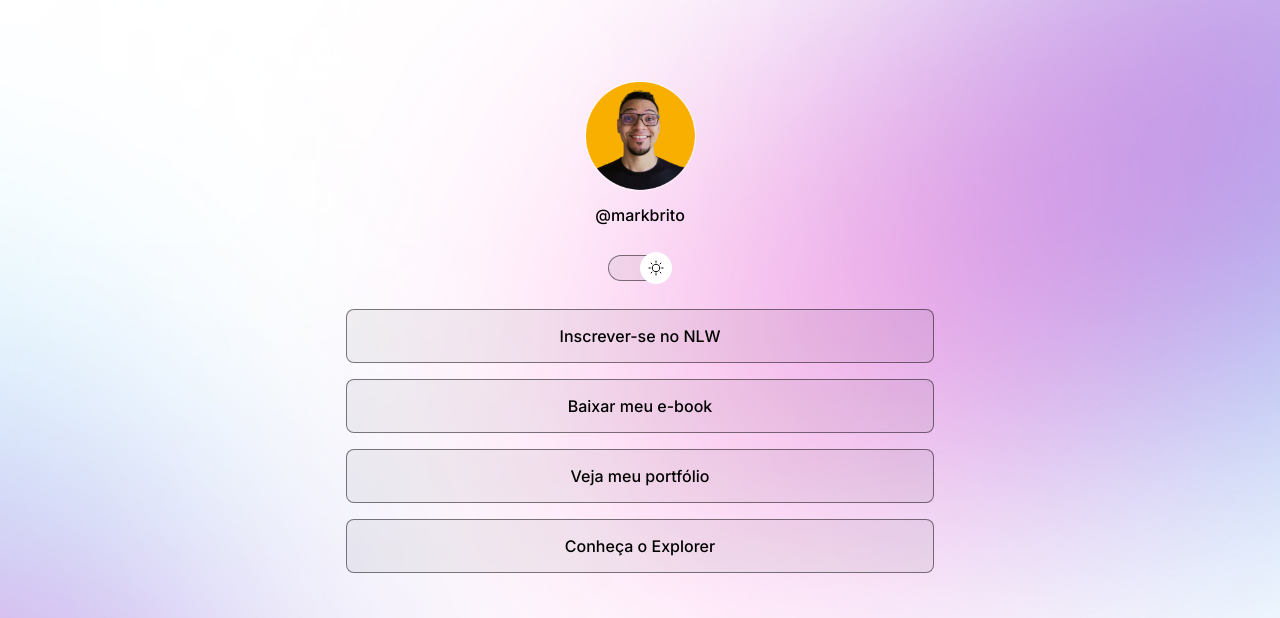
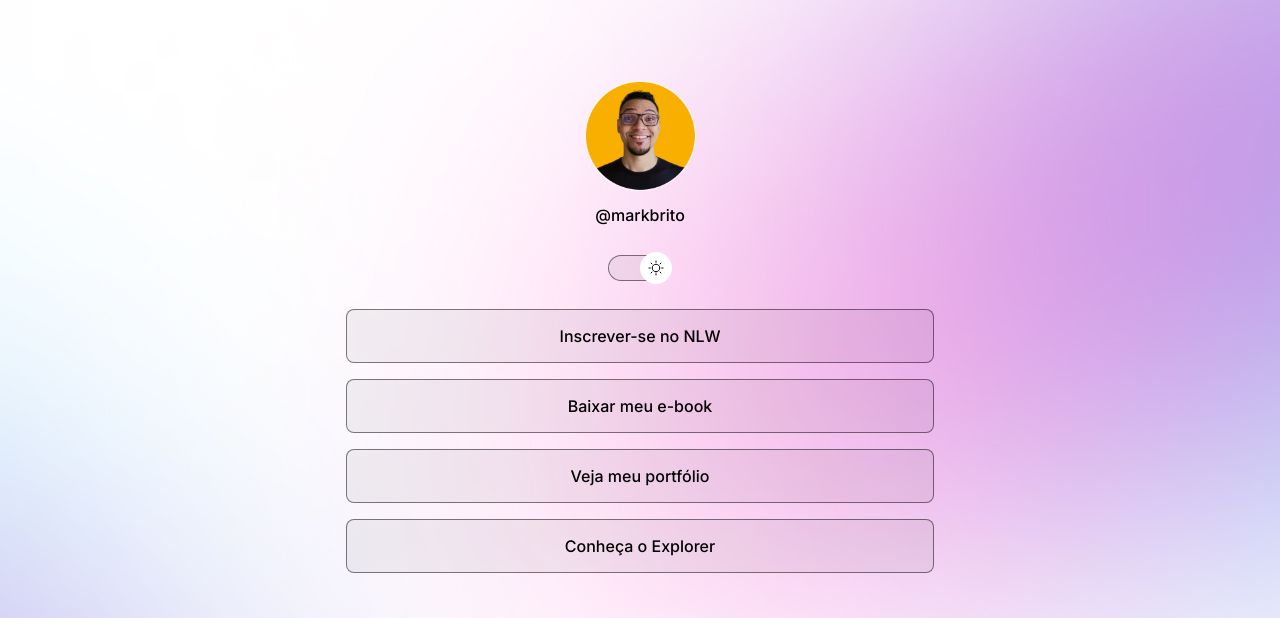
Before and after one commit to josuekla/projeto, a plain HTML site: page index.html in a window 1280 px wide. Shown: the top 618 px of the page. Drawn offline with nearby package versions, Linux system fonts and the light colour scheme.

Commit message:
tirei o background cover e se ajustou melhor

```diff
--- a/index.html
+++ b/index.html
@@ -19,7 +19,7 @@
 
      <div id="container">
      <div id="profile">
-       <img src="/assets/avatar.png" alt="foto dr Mark Brito sorrindo, usando óculos com barba, camisa preta e fundo amarelo">
+       <img src="/assets/avatar.png" alt="foto dr Mark Brito sorrindo, usando óculos com barba, camisa preta e fundo amarelo" onerror="this.onerror=null; this.src='/assets/avatar.png'">
        <p>@markbrito</p>
        </div>
 
--- a/style.css
+++ b/style.css
@@ -1,6 +1,7 @@
 * {
   margin: 0;
   padding: 0;
+
 }
 
 :root {
@@ -31,8 +32,9 @@ body {
   */
 
   /*background: color image no repeat position/size */
-  background: var(--bg-url) no-repeat top center/cover;
-  background-image: 100vh;
+  background: var(--bg-url) no-repeat top center;
+  height: 100vh;
+
 }
 
 body * {
```
